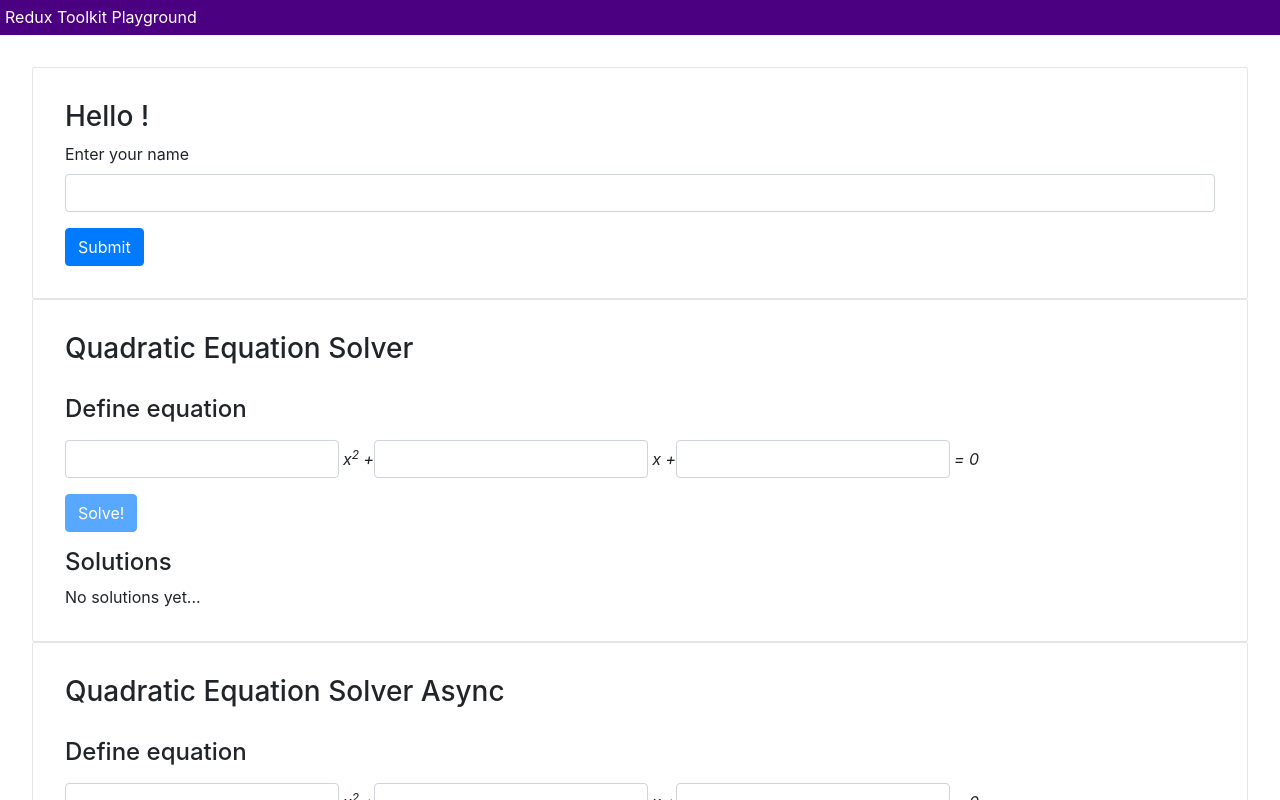
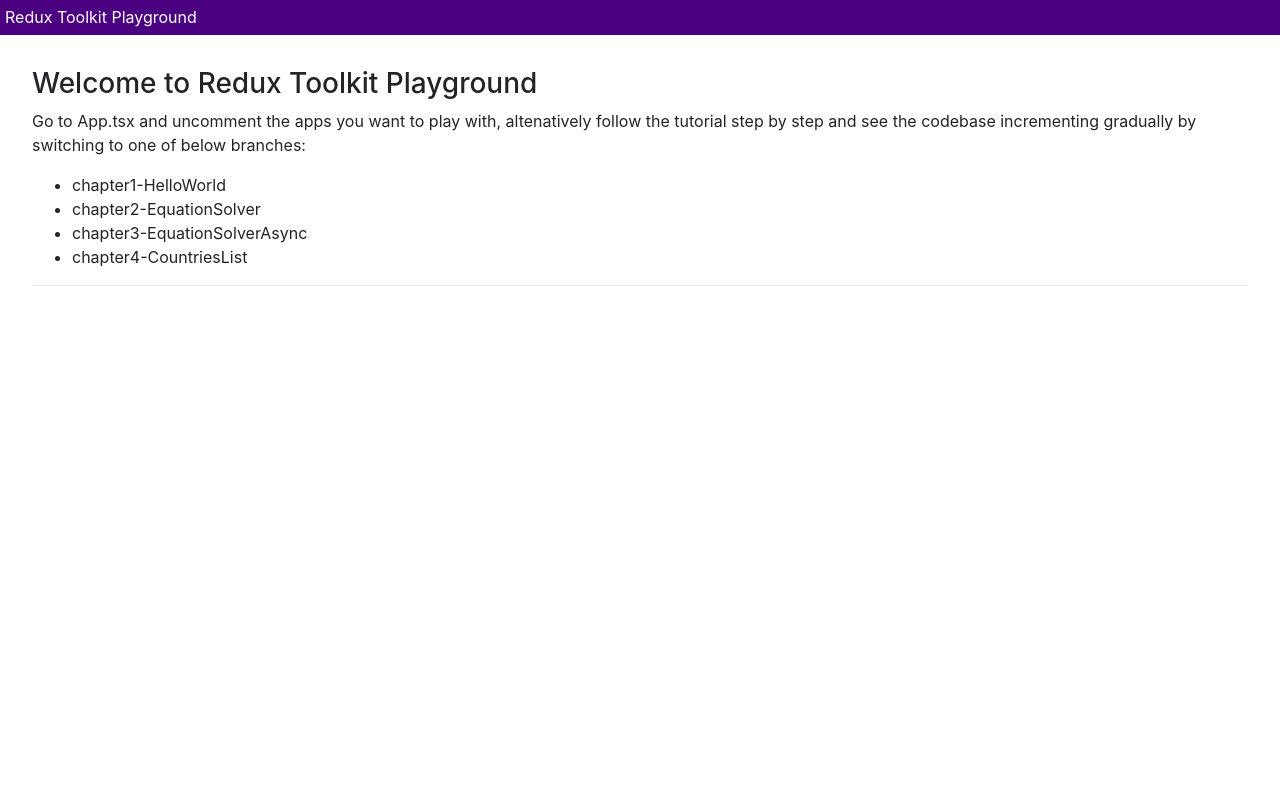
Before and after one commit to irzu/ReduxBoilerplate, a React (Vite) app: page / in a window 1280 px wide. Shown: the top 800 px of the page. Built offline with nearby package versions, Linux system fonts and the light colour scheme.

Commit message:
welcome message

```diff
--- a/src/App.tsx
+++ b/src/App.tsx
@@ -9,10 +9,19 @@
         <>
             <header>Redux Toolkit Playground</header>
             <div className="main">
-                <HelloWorld/>
-                <SolverApp />
-                <SolverAppAsync />
-                <CountriesList />
+                <h3>Welcome to Redux Toolkit Playground</h3>
+                <p>Go to App.tsx and uncomment the apps you want to play with, altenatively follow the tutorial step by step and see the codebase incrementing gradually by switching to one of below branches:</p>
+                <ul>
+                    <li>chapter1-HelloWorld</li>
+                    <li>chapter2-EquationSolver</li>
+                    <li>chapter3-EquationSolverAsync</li>
+                    <li>chapter4-CountriesList</li>
+                </ul>
+                <hr/>
+                {/* <HelloWorld/> */}
+                {/* <SolverApp /> */}
+                {/* <SolverAppAsync /> */}
+                {/* <CountriesList /> */}
             </div>
         </>
     );
```
